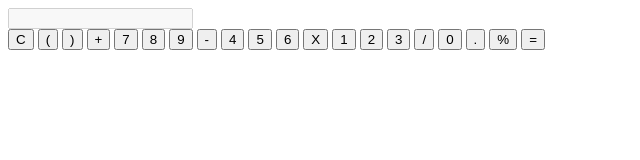
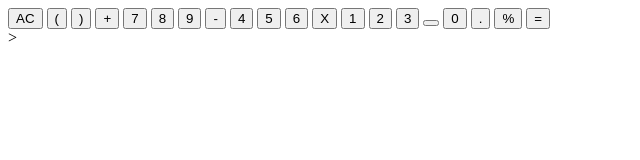
Before and after one commit to shiloh-byte/Broken-Calculator, a plain HTML site: page index.html in a window 1280 px wide. Shown: the whole page, without its empty margins (0-640 px from the left). Drawn offline with Linux system fonts and the light colour scheme.

Commit message:
replaced html code with new html that works better with js

```diff
--- a/index.html
+++ b/index.html
@@ -1,40 +1,31 @@
-<!DOCTYPE html>
-<html lang="en">
-<header>
-    <meta charset="UTF-8">
-    <title>Broken Calculator</title>
-    <link rel="stylesheet" href=""/>
-
-</header>
 <div class="flex-container">
     <div class="calculator">
-        <input type="text" class="answer-display" name="display" data-previous-display data-current-display disabled>
+        <div class="answer-display">
+            <div data-previous-operand></div>
+            <div data-current-operand></div>
+        </div>
         <div class="button-layout">
-            <input class="button" type="button" name="C" value="C">
-            <input class="button" type="button" name="(" value="(">
-            <input class="button" type="button" name=")" value=")">
-            <input class="button" type="button" name="+" value="+">
-            <input class="button" type="button" name="7" value="7">
-            <input class="button" type="button" name="8" value="8">
-            <input class="button" type="button" name="9" value="9">
-            <input class="button" type="button" name="-" value="-">
-            <input class="button" type="button" name="4" value="4">
-            <input class="button" type="button" name="5" value="5">
-            <input class="button" type="button" name="6" value="6">
-            <input class="button" type="button" name="X" value="X">
-            <input class="button" type="button" name="1" value="1">
-            <input class="button" type="button" name="2" value="2">
-            <input class="button" type="button" name="3" value="3">
-            <input class="button" type="button" name="/" value="/">
-            <input class="button" type="button" name="0" value="0">
-            <input class="button" type="button" name="." value=".">
-            <input class="button" type="button" name="%" value="%">
-            <input class="button" type="button" name="=" value="=">
+            <button class="button" data-all-clear>AC</button>
+            <button class="button" data-operation>(</button>
+            <button class="button" data-operation>)</button>
+            <button class="button" data-operation>+</button>
+            <button class="button" data-number>7</button>
+            <button class="button" data-number>8</button>
+            <button class="button" data-number>9</button>
+            <button class="button" data-operation>-</button>
+            <button class="button" data-number>4</button>
+            <button class="button" data-number>5</button>
+            <button class="button" data-number>6</button>
+            <button class="button" data-operation>X</button>
+            <button class="button" data-number>1</button>
+            <button class="button" data-number>2</button>
+            <button class="button" data-number>3</button>
+            <button class="button" data-operation></button>
+            <button class="button" data-number>0</button>
+            <button class="button" data-number>.</button>
+            <button class="button" data-operation>%</button>
+            <button class="button" data-equals>=</button>
         </div>
-    </d>
+    </div>
 
-
-    <script></script>
-</div>
-
-</html>
+</div>>
```
